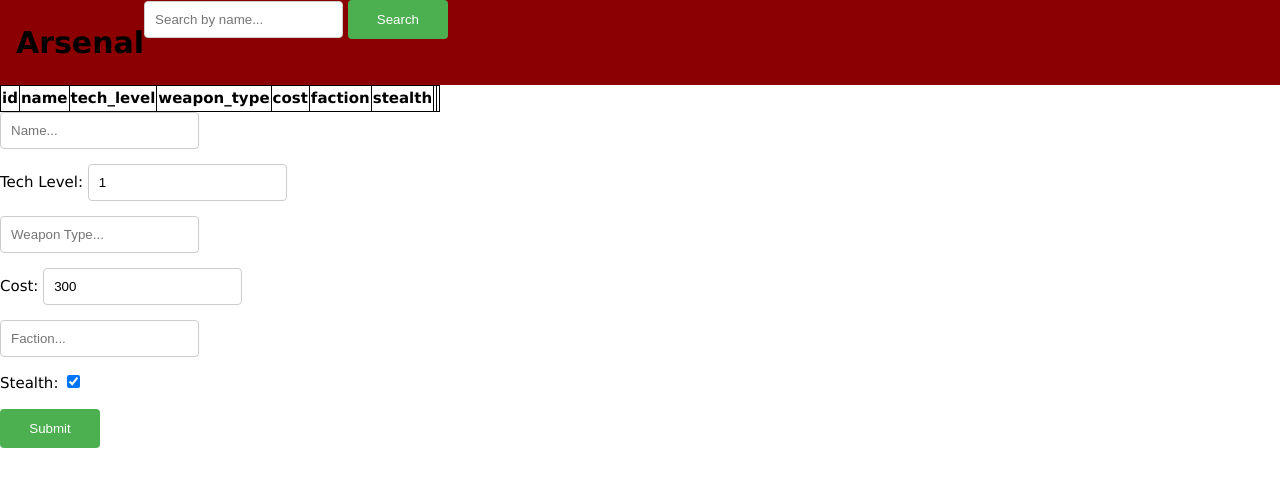
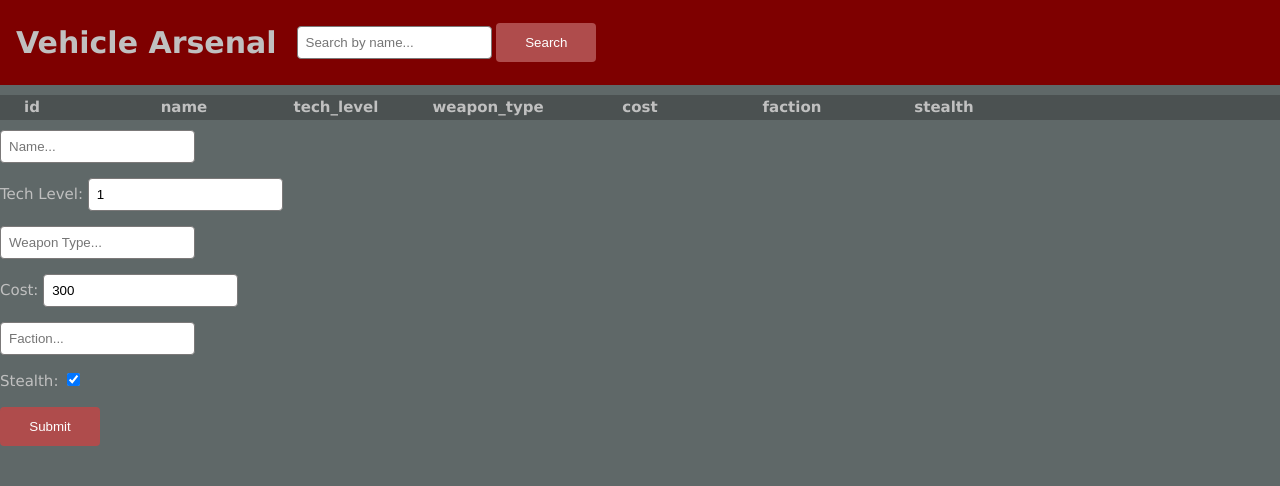
Before and after one commit to blochern/mvp-project, a website: page public/index.html in a window 1280 px wide. Shown: the top 486 px of the page. Drawn offline with Linux system fonts and the light colour scheme; no server answers.

Commit message:
added some basic styling

```diff
--- a/public/index.html
+++ b/public/index.html
@@ -13,7 +13,7 @@
     <div id="image"></div>
 
     <div id="title">
-      <h1>Arsenal</h1>
+      <h1>Vehicle Arsenal</h1>
     </div>
 
     <div>
@@ -25,10 +25,10 @@
 
   </div>
 
-  <div>
+  <div id="table-holder">
     <table id="table">
       <tr>
-        <th>id</th>
+        <th class="first">id</th>
         <th>name</th>
         <th>tech_level</th>
         <th>weapon_type</th>
@@ -36,7 +36,7 @@
         <th>faction</th>
         <th>stealth</th>
         <th></th>
-        <th></th>
+        <th class="last"></th>
       </tr>
     </table>
   </div>
--- a/public/script.js
+++ b/public/script.js
@@ -32,6 +32,9 @@ const createEntry = (object) => {
     for (let i = 0; i < 9; i++) {
         const td = document.createElement('td');
         tr.appendChild(td);
+        if (i === 0) {
+            td.classList += "first";
+        }
         if (i === 7) {
             const editButton = document.createElement('button');
             editButton.textContent = "Edit";
@@ -43,6 +46,7 @@ const createEntry = (object) => {
             deleteButton.textContent = "Delete";
             td.appendChild(deleteButton);
             deleteButton.addEventListener('click', deleteEntry);
+            td.classlist += "last";
         }
     }
     tr.children[0].classList += "id";
@@ -101,7 +105,7 @@ document.querySelector('#search-function').addEventListener('submit', (event) =>
     const backButton = document.createElement('button');
     backButton.id = 'back-button';
     backButton.textContent = 'Back';
-    document.querySelector('#search-function').parentElement.appendChild(backButton);
+    document.querySelector('#search-function').appendChild(backButton);
     backButton.addEventListener('click', (event) => {
         // the back button clears the table, and...
         let i = tableBody.children.length - 1;
--- a/public/style.css
+++ b/public/style.css
@@ -1,40 +1,64 @@
 body {
+    background-color:rgb(95, 104, 104);
     font-family: Verdana, Geneva, Tahoma, sans-serif;
     font-size: 15px;
     line-height: 1.5;
     margin: 0px;
+    color:rgb(192, 192, 192);
+}
+
+#table-holder {
+    display:flex;
+    justify-content:center;
+    padding: 10px;
+}
+
+tr {
+    background-color:rgb(75, 81, 81);
+}
+
+.first {
+    border-top-left-radius: 14px;
+    border-bottom-left-radius: 14px;
+}
+
+.last {
+    border-bottom-right-radius: 14px;
+    border-top-right-radius: 14px;
 }
 
 table, th, td {
-    border: 1px solid black;
+    min-width:150px;
     border-collapse: collapse;
 }
 
 #pagetop {
-    background-color: darkred;
+    background-color: rgb(126, 0, 0);
     display: flex;
-    /* z-index: 4;
-    position: fixed; */
     width: 100%;
     overflow: hidden;
     padding-left: 16px;
     padding-right: 16px;
     min-width: 400px;
+    align-items: center;
 }
 
+#search-function {
+    padding: auto;
+    margin-left: 20px;
+}
 
 input[type=text], input[type=number] {
-    /* width: 800px; */
-    padding: 10px;
+    padding: 8px;
     display: inline-block;
-    border: 1px solid #ccc;
+    border: 1px solid #7b7979;
     border-radius: 4px;
     box-sizing: border-box;
 }
 
 button {
     width: 100px;
-    background-color: #4CAF50;
+    background-color: #af4c4c;
     padding: 12px;
     color: white;
     border: none;
@@ -43,7 +67,7 @@ button {
 }
 
 button:hover {
-    background-color: #45a049;
+    background-color: #a04545;
 }
 
 .id, .integer {
```
